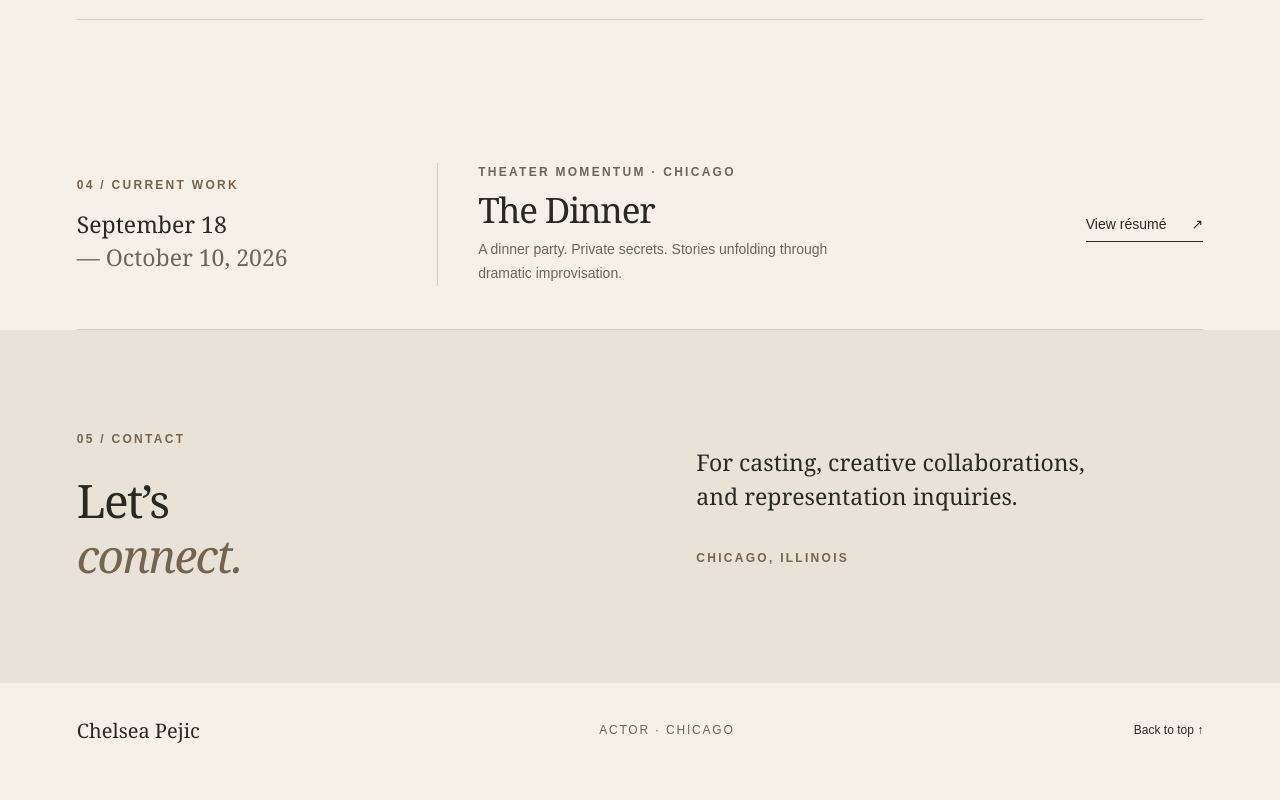
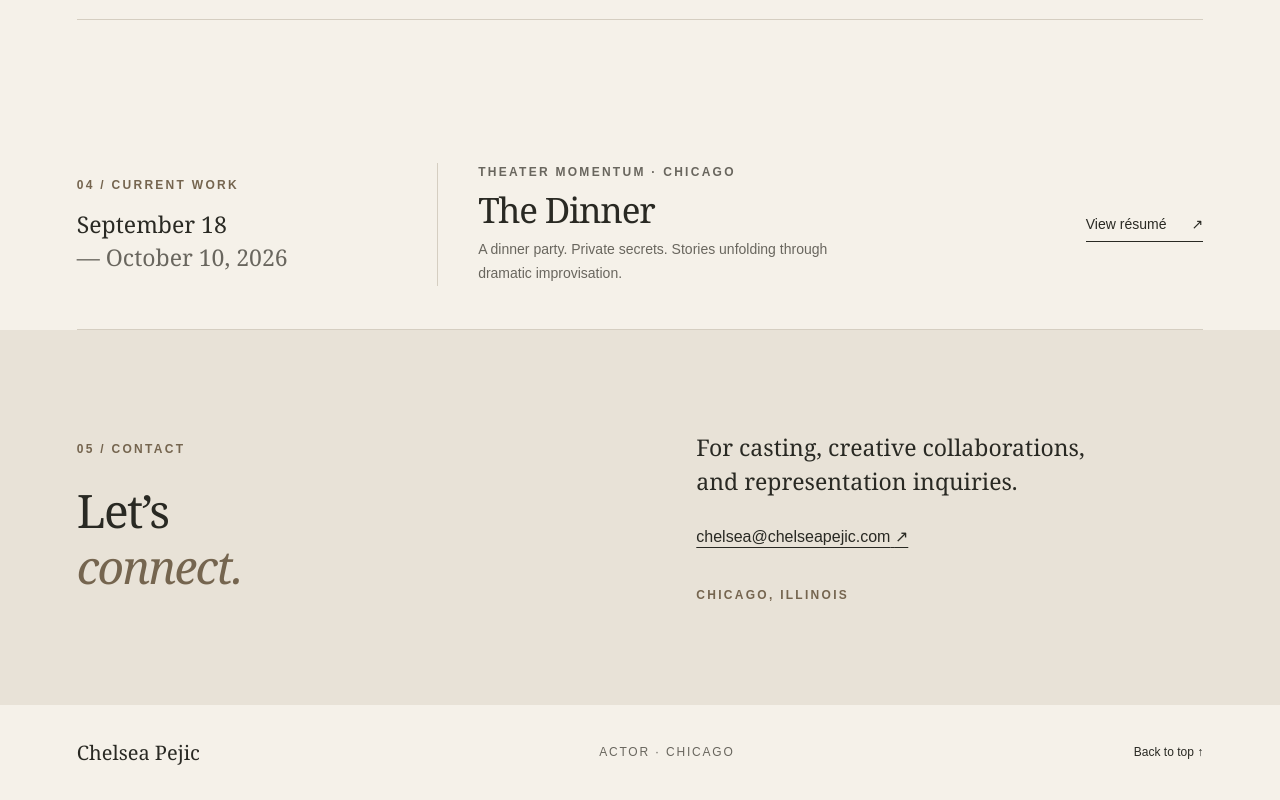
Before and after one commit to cpejic/chelsea-pejic-website, a Next.js app: page / in a window 1280 px wide. Shown: the part 2133-2933 px from the top of the page. Before the commit the page ends 2911 px from the top, so only its background shows below. Built offline with nearby package versions, Linux system fonts and the light colour scheme.

Commit message:
Add actor contact details

```diff
--- a/app/content.js
+++ b/app/content.js
@@ -2,7 +2,8 @@
 // Leave unavailable material null; the site omits it until it is ready.
 export const actor = {
   name: 'Chelsea Pejic',
-  email: null,
+  email: 'chelsea@chelseapejic.com',
+  phone: '773-335-9603',
   resumePdf: null,
   heroImage: null, // { src: '/headshots/chelsea.jpg', alt: 'Chelsea Pejic', position: '50% 35%' }
   headshots: [], // { src, alt, label } — theatrical and commercial looks
```
